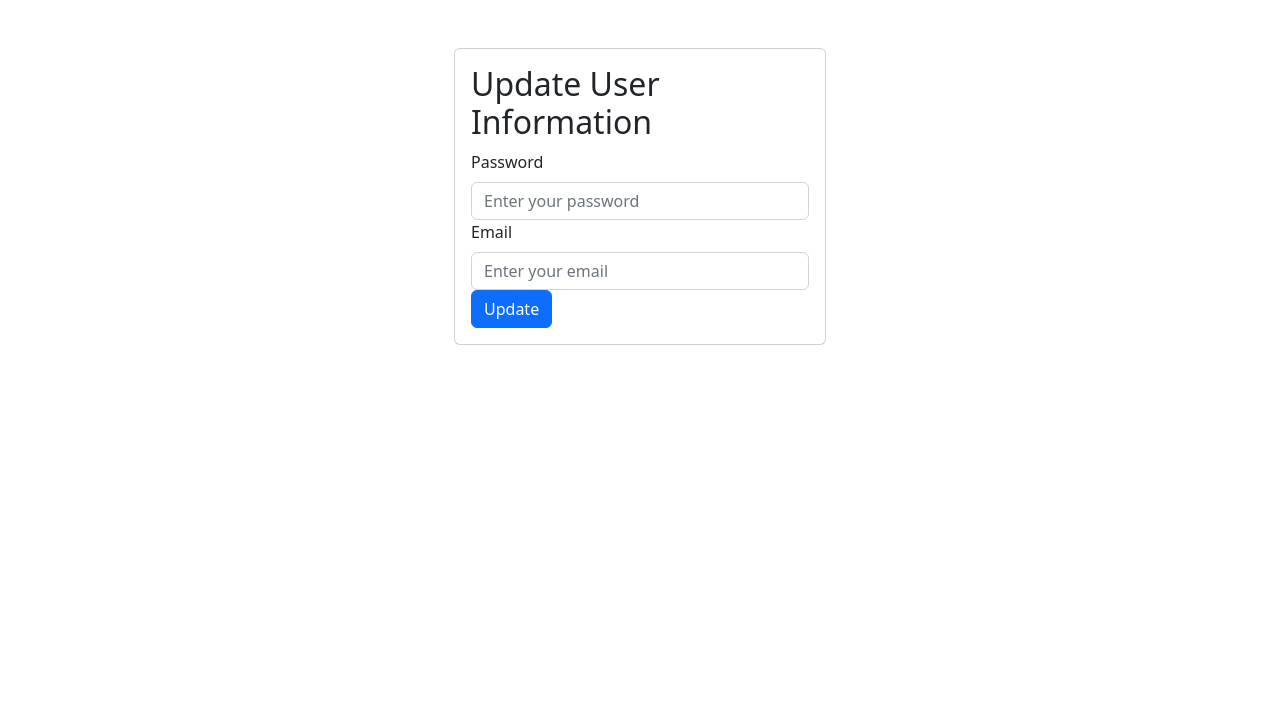
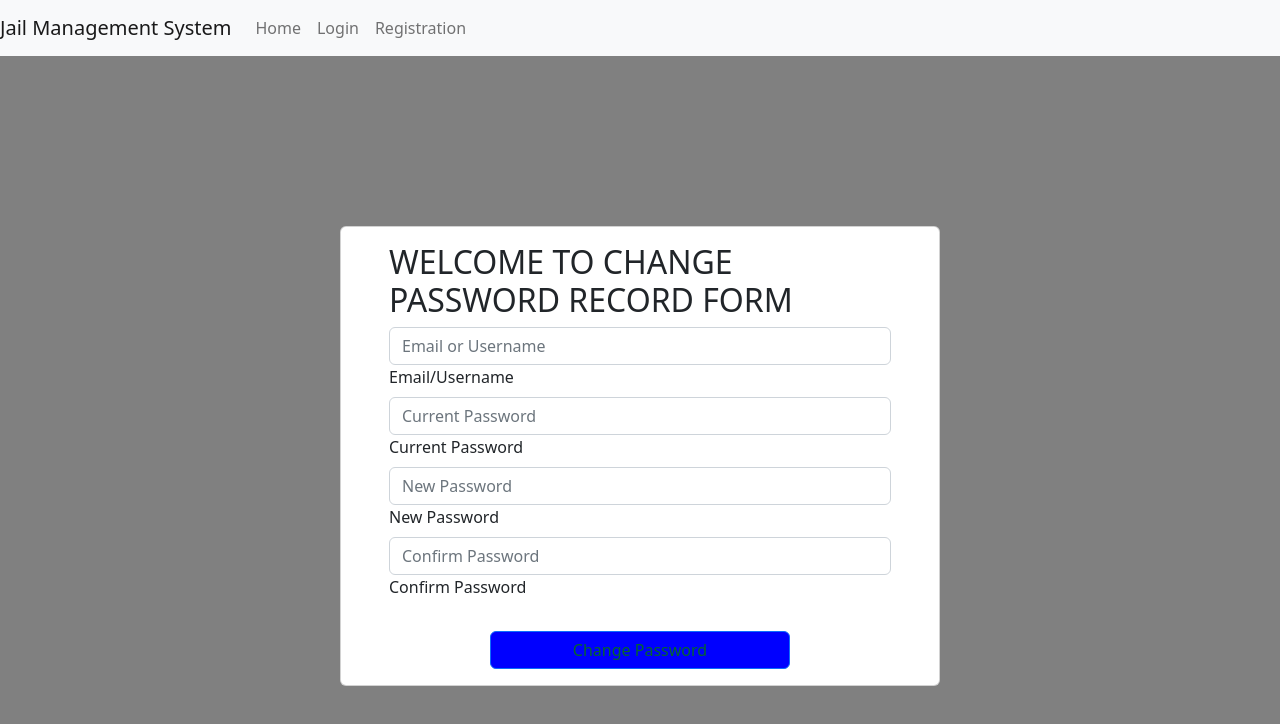
Before and after one commit to Markymy/finalSysarch, a React (Create React App) app: page /change in a window 1280 px wide. Shown: the top 724 px of the page. Built offline with nearby package versions, Linux system fonts and the light colour scheme.

Commit message:
may 30 5pm

```diff
--- a/src/components/ChangePassword.js
+++ b/src/components/ChangePassword.js
@@ -1,83 +1,159 @@
+// ChangePassword component
 import React, { useState } from 'react';
-import { Container, Form, Button, Card } from 'react-bootstrap';
+import { Container, Button } from 'react-bootstrap';
 import axios from 'axios';
+import { MDBCard, MDBCardBody, MDBInput } from 'mdb-react-ui-kit';
 
 function ChangePassword() {
-  const [password, setPassword] = useState('');
   const [email, setEmail] = useState('');
+  const [currentPassword, setCurrentPassword] = useState('');
+  const [newPassword, setNewPassword] = useState('');
+  const [confirmPassword, setConfirmPassword] = useState('');
   const [errorMessage, setErrorMessage] = useState('');
-  const [successMessage, setSuccessMessage] = useState('');
 
   const handleSubmit = async (e) => {
     e.preventDefault();
 
     // Validate the form inputs
-    if (password === '') {
-      setErrorMessage('Please enter your password.');
+    if (email === '') {
+      setErrorMessage('Please enter your email or username.');
       return;
     }
 
-    if (email === '') {
-      setErrorMessage('Please enter your email.');
+    if (currentPassword === '') {
+      setErrorMessage('Please enter your current password.');
+      return;
+    }
+
+    if (newPassword === '') {
+      setErrorMessage('Please enter a new password.');
+      return;
+    }
+
+    if (confirmPassword === '') {
+      setErrorMessage('Please confirm your new password.');
+      return;
+    }
+
+    if (newPassword !== confirmPassword) {
+      setErrorMessage('New password and confirm password do not match.');
       return;
     }
 
     try {
-      // Call the API to update the user's information
+      // Call the API to update the password
       const response = await axios.put(`http://localhost:8000/update/${email}`, {
-        password: password,
+        newPassword: newPassword,
       });
 
       // Reset the form fields
-      setPassword('');
       setEmail('');
+      setCurrentPassword('');
+      setNewPassword('');
+      setConfirmPassword('');
       setErrorMessage('');
+
+      // Show a success message
       alert(response.data);
-      setSuccessMessage('User information updated successfully.');
     } catch (error) {
       // Handle the error
-      console.error('Error updating user information:', error);
-      setErrorMessage('Failed to update user information. Please try again.');
+      console.error('Error updating password:', error);
+      setErrorMessage('Failed to update password. Please try again.');
     }
   };
 
   return (
-    <Container className="d-flex justify-content-center align-items-center mt-5">
-      <div className="col-sm-4">
-        <Card>
-          <Card.Body>
-            <h2>Update User Information</h2>
-            {errorMessage && <div className="error">{errorMessage}</div>}
-            {successMessage && <div className="success">{successMessage}</div>}
-            <Form onSubmit={handleSubmit}>
-              <Form.Group controlId="password">
-                <Form.Label>Password</Form.Label>
-                <Form.Control
-                  type="password"
-                  value={password}
-                  onChange={(e) => setPassword(e.target.value)}
-                  placeholder="Enter your password"
-                />
-              </Form.Group>
+    <div className="div1">
+      <nav className="navbar navbar-expand-lg navbar-light bg-light">
+        <a className="navbar-brand" href="/Homepage">
+          Jail Management System
+        </a>
 
-              <Form.Group controlId="email">
-                <Form.Label>Email</Form.Label>
-                <Form.Control
-                  type="email"
+        <button
+          className="navbar-toggler"
+          type="button"
+          data-toggle="collapse"
+          data-target="#navbarNav"
+          aria-controls="navbarNav"
+          aria-expanded="false"
+          aria-label="Toggle navigation"
+        >
+          <span className="navbar-toggler-icon" />
+        </button>
+        <div className="collapse navbar-collapse" id="navbarNav">
+          <ul className="navbar-nav">
+            <li className="nav-item">
+              <a className="nav-link" href="/Homepage">
+                Home <span className="sr-only"></span>
+              </a>
+            </li>
+            <li className="nav-item">
+              <a className="nav-link" href="/Login">
+                Login
+              </a>
+            </li>
+            <li className="nav-item">
+              <a className="nav-link" href="/Signup">
+                Registration
+              </a>
+            </li>
+
+          </ul>
+        </div>
+      </nav>
+
+      <Container fluid style={{ backgroundColor: 'Grey', height: '100vh', display: 'flex', justifyContent: 'center', alignItems: 'center' }}>
+        <div className='mask gradient-custom-3'>
+          <MDBCard className='m-5' style={{ maxWidth: '600px' }}>
+            <MDBCardBody className='px-5'>
+
+              <h2>WELCOME TO CHANGE PASSWORD RECORD FORM</h2>
+              {errorMessage && <div className="error">{errorMessage}</div>}
+              <form onSubmit={handleSubmit}>
+                <MDBInput
+                  label="Email/Username"
+                  type="text"
                   value={email}
                   onChange={(e) => setEmail(e.target.value)}
-                  placeholder="Enter your email"
+                  placeholder="Email or Username"
                 />
-              </Form.Group>
+                <MDBInput
+                  label="Current Password"
+                  type="password"
+                  value={currentPassword}
+                  onChange={(e) => setCurrentPassword(e.target.value)}
+                  placeholder="Current Password"
+                />
+                <MDBInput
+                  label="New Password"
+                  type="password"
+                  value={newPassword}
+                  onChange={(e) => setNewPassword(e.target.value)}
+                  placeholder="New Password"
+                />
+                <MDBInput
+                  label="Confirm Password"
+                  type="password"
+                  value={confirmPassword}
+                  onChange={(e) => setConfirmPassword(e.target.value)}
+                  placeholder="Confirm Password"
+                />
 
-              <Button variant="primary" type="submit">
-                Update
-              </Button>
-            </Form>
-          </Card.Body>
-        </Card>
-      </div>
-    </Container>
+                <div className="d-flex justify-content-center mt-4">
+                  <Button
+                    variant="primary"
+                    type="submit"
+                    style={{ backgroundColor: 'blue', color: '#05652D', width: '300px' }}
+                  >
+                    Change Password
+                  </Button>
+                </div>
+              </form>
+            </MDBCardBody>
+          </MDBCard>
+        </div>
+      </Container>
+    </div>
   );
 }
 
--- a/src/components/Home.js
+++ b/src/components/Home.js
@@ -64,23 +64,33 @@
                     Hope you are doing well. Have a good day!
                   </p>
                   <form className="d-flex flex-column align-items-center">
+                    <div className="d-flex">
                       <button
-                      className="btn btn-primary my-2"
+                        className="btn btn-primary my-2 mx-2"
                         onClick={handleButtonClick}
                       >
                         Logout
                       </button>
                       <button
-                     className="btn btn-primary my-2"
-                    onClick={handleOtherPage}>Profile</button>
+                        className="btn btn-primary my-2 mx-2"
+                        onClick={handleOtherPage}
+                      >
+                        Profile
+                      </button>
                       <button
-                     className="btn btn-primary my-2"
-                    onClick={handleDelete}>Delete</button>
+                        className="btn btn-primary my-2 mx-2"
+                        onClick={handleDelete}
+                      >
+                        Delete
+                      </button>
                       <button
-                     className="btn btn-primary my-2"
-                    onClick={handleUpdate}>update</button>
+                        className="btn btn-primary my-2 mx-2"
+                        onClick={handleUpdate}
+                      >
+                        Update
+                      </button>
+                    </div>
                   </form>
-
                 </MDBCol>
                 <MDBCol
                   md="10"
```
Also changed, not shown: app.js (+9 -8 lines). Lines whose indentation alone changed are shown as unchanged.
